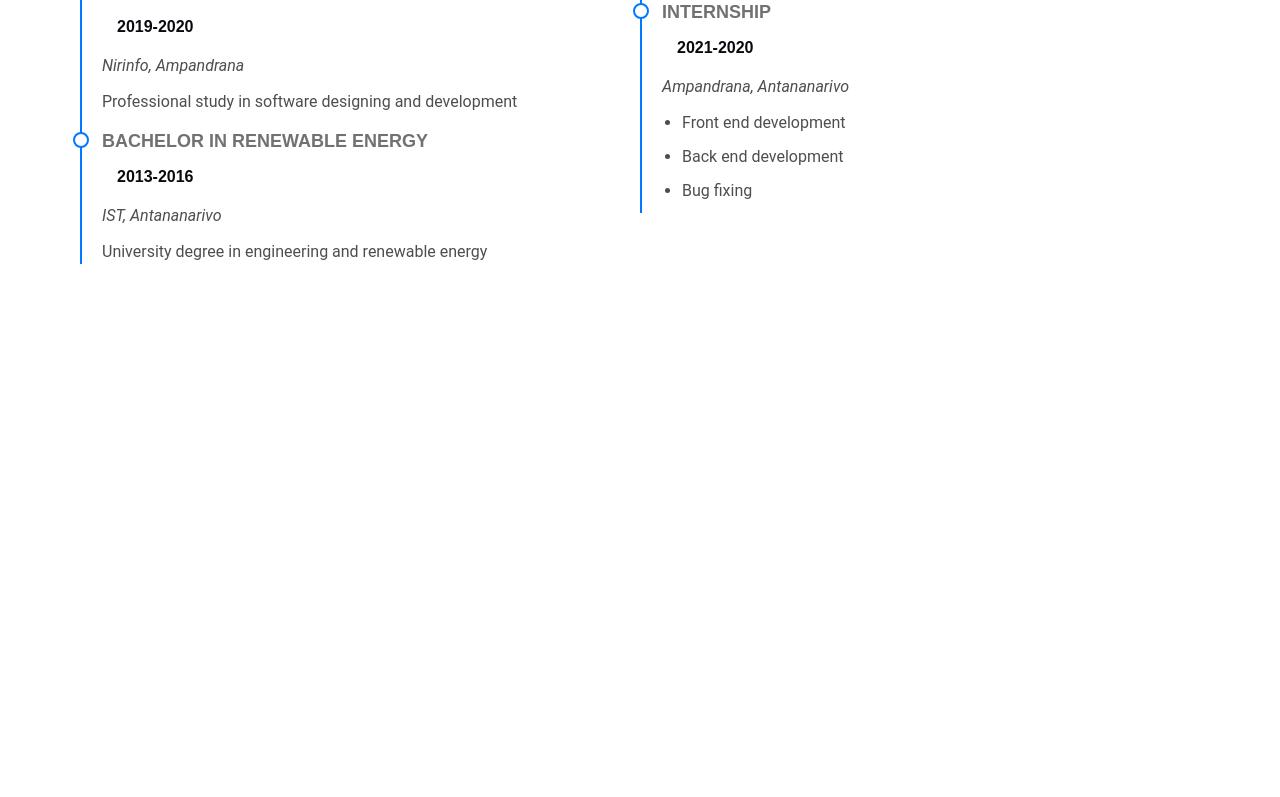
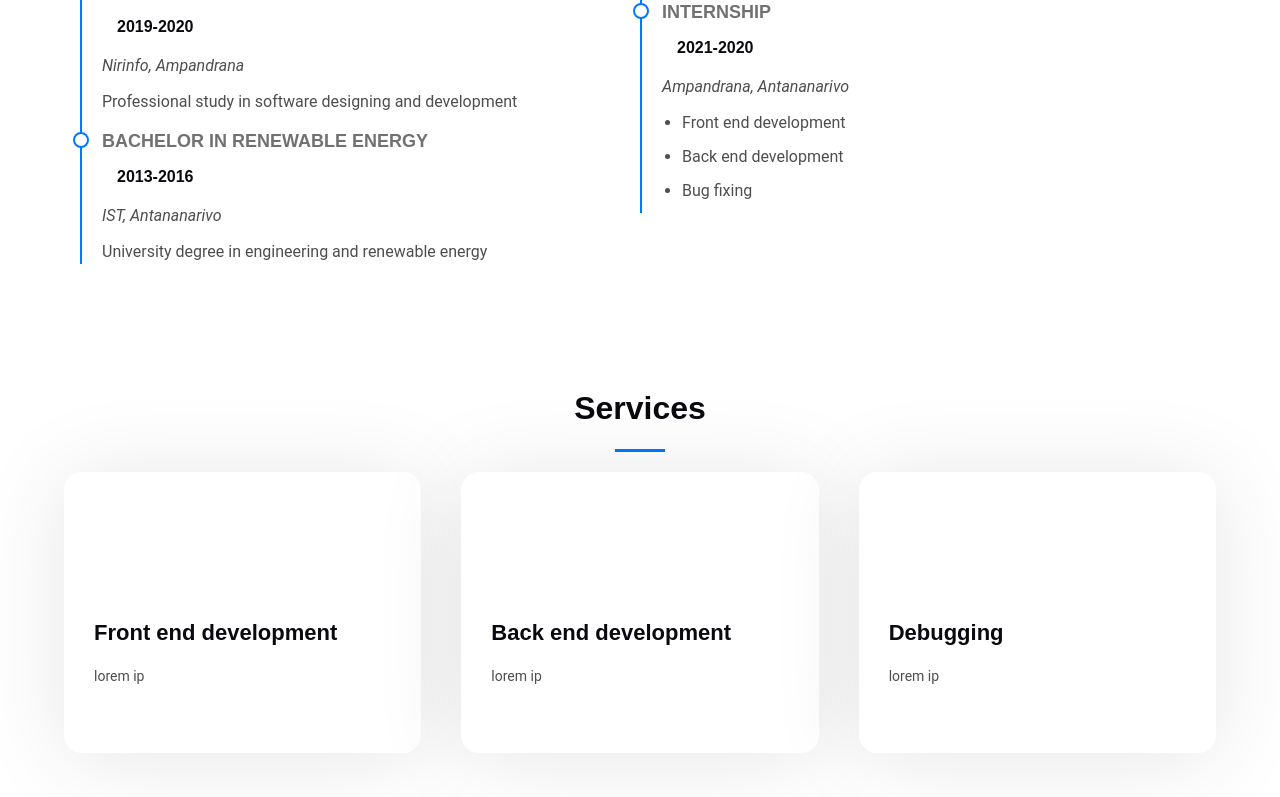
Before and after one commit to AinaPercky/porfolio-beta, a React (Vite) app: page / in a window 1280 px wide. Shown: the part 1823-2620 px from the top of the page. Before the commit the page ends 2147 px from the top, so only its background shows below. Built offline with nearby package versions, Linux system fonts and the light colour scheme.

Commit message:
card design services

```diff
--- a/src/App.jsx
+++ b/src/App.jsx
@@ -5,6 +5,7 @@ import Header from './component/Header'
 import { Home } from './component/Home'
 import About from './component/About'
 import Resume from './component/Resume'
+import Services from './component/Services'
 
 function App() {
   const [count, setCount] = useState(0)
@@ -15,6 +16,7 @@ function App() {
       <Home></Home>
       <About></About>
       <Resume></Resume>
+      <Services></Services>
     </>
   )
 }
--- a/src/assets/css/header.css
+++ b/src/assets/css/header.css
@@ -860,18 +860,19 @@
     # Services Section
     --------------------------------------------------------------*/
     .services .service-item {
-        background-color: var(--surface-color);
+        background-color: white;
         box-shadow: 0px 5px 90px 0px rgba(0, 0, 0, 0.1);
         padding: 60px 30px;
         transition: all ease-in-out 0.3s;
         border-radius: 18px;
-        border-bottom: 5px solid var(--surface-color);
+        border-bottom: 5px solid white ;
         height: 100%;
+        position: relative;
     }
 
     .services .service-item .icon {
-        color: var(--contrast-color);
-        background: var(--accent-color);
+        color: #0078ff;
+        background: white;
         margin: 0;
         width: 64px;
         height: 64px;
--- a/src/component/Resume.jsx
+++ b/src/component/Resume.jsx
@@ -8,7 +8,6 @@ import { resumeExperience } from '../utils/resumeExperience'
 export default function Resume() {
     console.log(resumeEducation)
     return (
-
         <section id="resume" className="resume section pl-20 pr-20">
             {/* Section Title */}
             <div className="container section-title aos-init aos-animate " data-aos="fade-up">
@@ -56,8 +55,6 @@ export default function Resume() {
                     }
                 </div>
             </div>
-
-
-    </section>
+        </section>
     )
 }
--- /dev/null
+++ b/src/component/ServiceCard.jsx
@@ -0,0 +1,18 @@
+import React from 'react'
+
+export default function ServiceCard(props) {
+    return (
+        <div className='w-1/3'>
+            <div className="service-item position-relative">
+                <div className="icon">
+                    <i className="bi bi-easel" />
+                </div>
+                <a href="#" className="stretched-link">
+                    <h3>{props.title}</h3>
+                </a>
+                <p>{props.content}</p>
+            </div>
+        </div>
+
+    )
+}
--- /dev/null
+++ b/src/component/Services.jsx
@@ -0,0 +1,30 @@
+import React from 'react'
+import ServiceCard from './ServiceCard'
+
+
+export default function Services() {
+    return (
+        <section id="services" className="services section">
+        {/* Section Title */}
+        <div className="container section-title aos-init aos-animate" data-aos="fade-up">
+            <h2>Services</h2>
+        </div>{/* End Section Title */}
+        <div className="container px-16">
+            <div className='flex gap-10'>
+                <ServiceCard
+                    title="Front end development"
+                    content="lorem ip">
+                </ServiceCard>
+                <ServiceCard
+                    title="Back end development"
+                    content="lorem ip">
+                </ServiceCard>
+                <ServiceCard
+                    title="Debugging"
+                    content="lorem ip">
+                </ServiceCard>
+            </div>
+        </div>
+        </section>
+    )
+}
```
